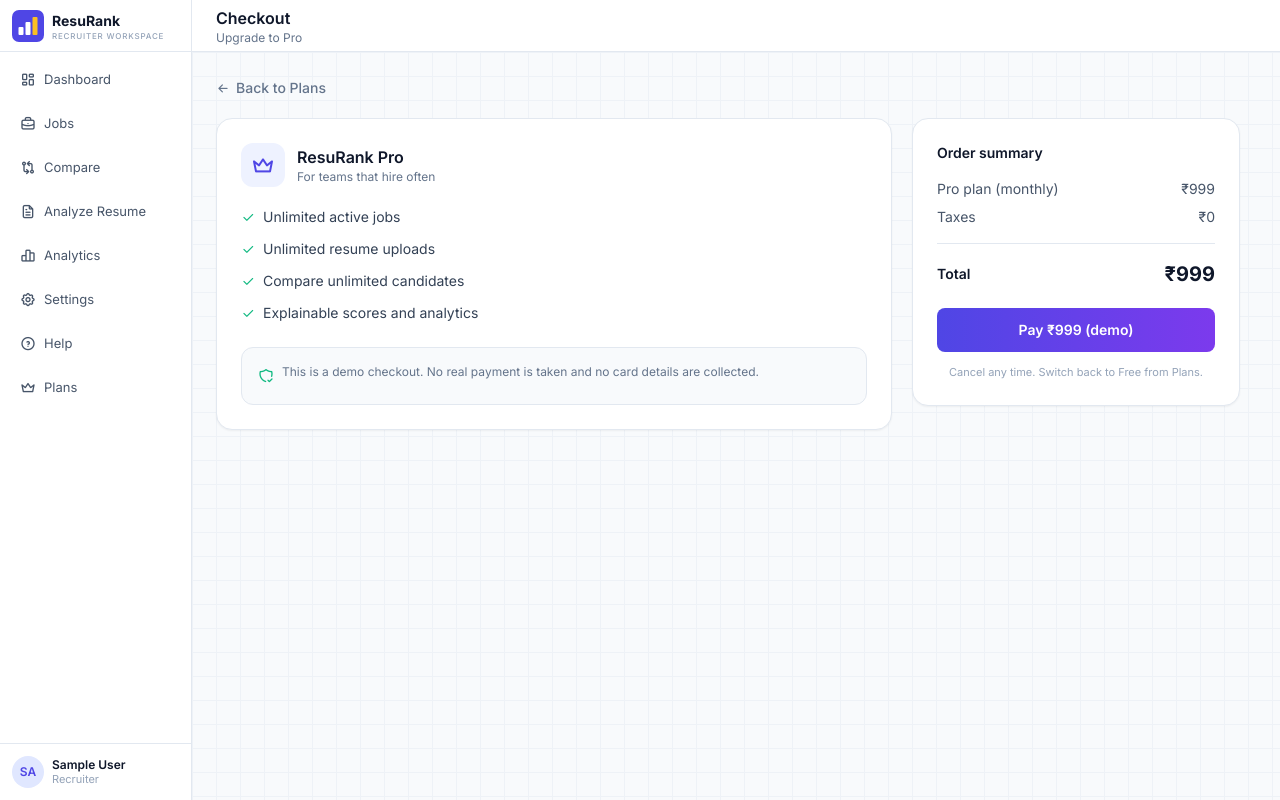
After one commit to manasat1306/resurank, a Django app: page /plans/checkout/ in a window 1280 px wide. The commit adds this page. Run offline with Django 5.2, Linux system fonts and the light colour scheme; the visitor is signed in with stand-in values (Sample User, id 1); data comes from the database, SQL or seed files in the repository; parts of the project's set-up code (start-up, migrations or seed data) failed here and were passed over; some libraries are stand-ins or nearby versions.

Commit message:
Add demo checkout page

```diff
--- a/resume_analyzer/job_views.py
+++ b/resume_analyzer/job_views.py
@@ -561,3 +561,20 @@ def switch_plan(request):
         else:
             messages.success(request, 'You are now on the Free plan.')
     return redirect('plans')
+
+@login_required
+def checkout_page(request):
+    # Demo checkout: no real payment and no card details are collected.
+    if get_plan(request.user) == 'pro':
+        return redirect('plans')
+
+    if request.method == 'POST':
+        profile, _ = RecruiterProfile.objects.get_or_create(user=request.user)
+        profile.plan = 'pro'
+        profile.save()
+        messages.success(request, 'Payment successful (demo). You are now on the Pro plan.')
+        return redirect('plans')
+
+    return render(request, 'resume_analyzer/checkout.html', {
+        'price': 999,
+    })
--- /dev/null
+++ b/resume_analyzer/templates/resume_analyzer/checkout.html
@@ -0,0 +1,71 @@
+{% extends 'resume_analyzer/base.html' %}
+{% load static %}
+
+{% block title %}Checkout{% endblock %}
+{% block page_title %}Checkout{% endblock %}
+{% block page_subtitle %}Upgrade to Pro{% endblock %}
+
+{% block content %}
+
+<a href="{% url 'plans' %}" class="inline-flex items-center gap-1.5 text-sm font-medium text-slate-500 hover:text-indigo-600 transition mb-5">
+  <i class="ti ti-arrow-left"></i> Back to Plans
+</a>
+
+<div class="grid grid-cols-1 lg:grid-cols-3 gap-5 max-w-5xl">
+
+  <!-- LEFT: what you get -->
+  <div class="lg:col-span-2 bg-white border border-slate-200 rounded-2xl p-6 shadow-sm">
+    <div class="flex items-center gap-3 mb-5">
+      <div class="h-11 w-11 rounded-xl bg-indigo-50 text-indigo-600 flex items-center justify-center">
+        <i class="ti ti-crown text-2xl"></i>
+      </div>
+      <div>
+        <div class="text-base font-semibold">ResuRank Pro</div>
+        <div class="text-xs text-slate-500">For teams that hire often</div>
+      </div>
+    </div>
+
+    <ul class="space-y-3 text-sm text-slate-700">
+      <li class="flex items-center gap-2"><i class="ti ti-check text-emerald-500"></i> Unlimited active jobs</li>
+      <li class="flex items-center gap-2"><i class="ti ti-check text-emerald-500"></i> Unlimited resume uploads</li>
+      <li class="flex items-center gap-2"><i class="ti ti-check text-emerald-500"></i> Compare unlimited candidates</li>
+      <li class="flex items-center gap-2"><i class="ti ti-check text-emerald-500"></i> Explainable scores and analytics</li>
+    </ul>
+
+    <div class="mt-6 rounded-xl border border-slate-200 bg-slate-50 p-4 text-xs text-slate-500 flex items-start gap-2">
+      <i class="ti ti-shield-check text-emerald-500 text-base"></i>
+      <span>This is a demo checkout. No real payment is taken and no card details are collected.</span>
+    </div>
+  </div>
+
+  <!-- RIGHT: order summary -->
+  <div class="bg-white border border-slate-200 rounded-2xl p-6 shadow-sm h-fit">
+    <div class="text-sm font-semibold mb-4">Order summary</div>
+
+    <div class="flex items-center justify-between text-sm text-slate-600">
+      <span>Pro plan (monthly)</span>
+      <span>₹{{ price }}</span>
+    </div>
+    <div class="flex items-center justify-between text-sm text-slate-600 mt-2">
+      <span>Taxes</span>
+      <span>₹0</span>
+    </div>
+
+    <div class="border-t border-slate-200 mt-4 pt-4 flex items-center justify-between">
+      <span class="text-sm font-semibold">Total</span>
+      <span class="text-xl font-bold">₹{{ price }}</span>
+    </div>
+
+    <form method="post" class="mt-5">
+      {% csrf_token %}
+      <button type="submit" class="w-full rounded-lg bg-gradient-to-r from-indigo-600 to-violet-600 px-4 py-3 text-sm font-semibold text-white hover:opacity-90 transition">
+        Pay ₹{{ price }} (demo)
+      </button>
+    </form>
+
+    <p class="text-[11px] text-slate-400 text-center mt-3">Cancel any time. Switch back to Free from Plans.</p>
+  </div>
+
+</div>
+
+{% endblock %}
--- a/resume_analyzer/templates/resume_analyzer/plans.html
+++ b/resume_analyzer/templates/resume_analyzer/plans.html
@@ -143,11 +143,7 @@
       {% if current_plan == 'pro' %}
         <div class="w-full rounded-lg border border-slate-200 bg-slate-50 px-4 py-2 text-center text-sm font-medium text-slate-500">Current plan</div>
       {% else %}
-        <form method="post" action="{% url 'switch_plan' %}">
-          {% csrf_token %}
-          <input type="hidden" name="plan" value="pro">
-          <button type="submit" class="w-full rounded-lg bg-gradient-to-r from-indigo-600 to-violet-600 px-4 py-2 text-sm font-medium text-white hover:opacity-90 transition">Upgrade to Pro (demo)</button>
-        </form>
+        <a href="{% url 'checkout' %}" class="block w-full rounded-lg bg-gradient-to-r from-indigo-600 to-violet-600 px-4 py-2 text-center text-sm font-medium text-white hover:opacity-90 transition">Upgrade to Pro</a>
       {% endif %}
     </div>
   </div>
--- a/resume_analyzer/urls.py
+++ b/resume_analyzer/urls.py
@@ -23,5 +23,6 @@ urlpatterns = [
     path('help/', job_views.help_page, name='help'),
     path('plans/', job_views.plans_page, name='plans'),
     path('plans/switch/', job_views.switch_plan, name='switch_plan'),
+    path('plans/checkout/', job_views.checkout_page, name='checkout'),
 
 ]
```
